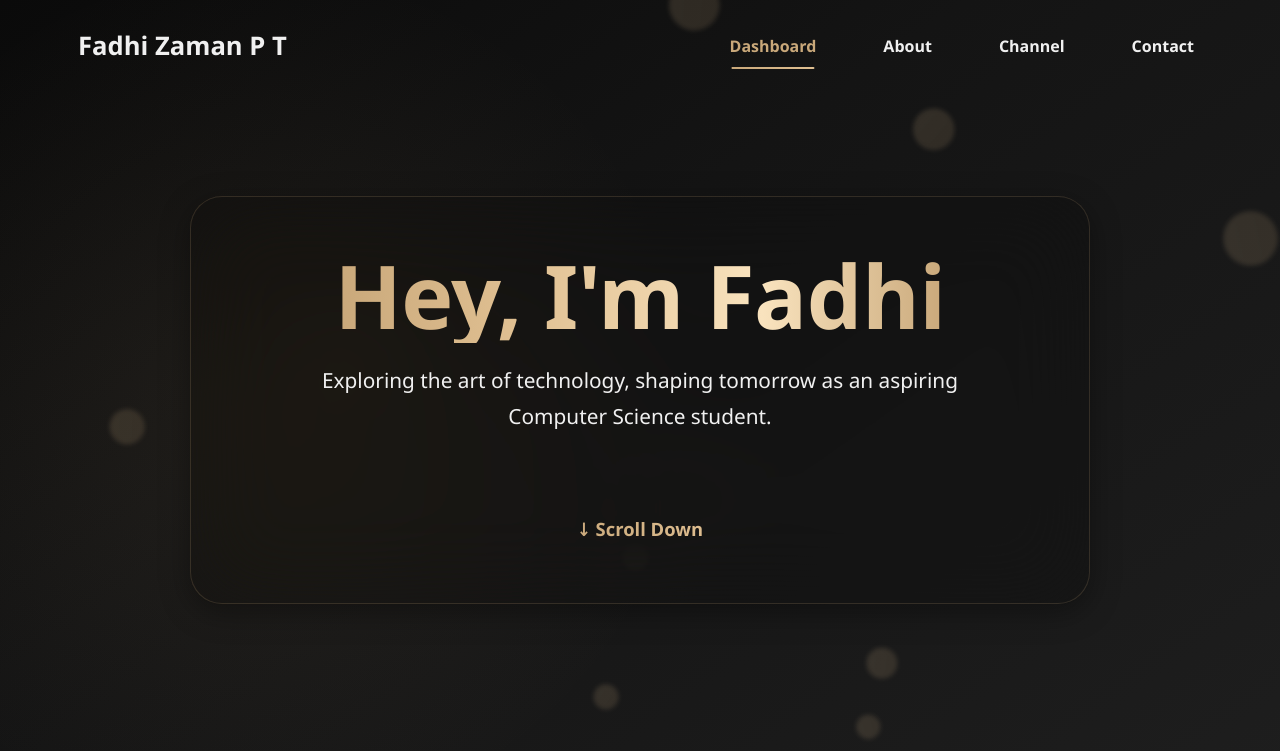
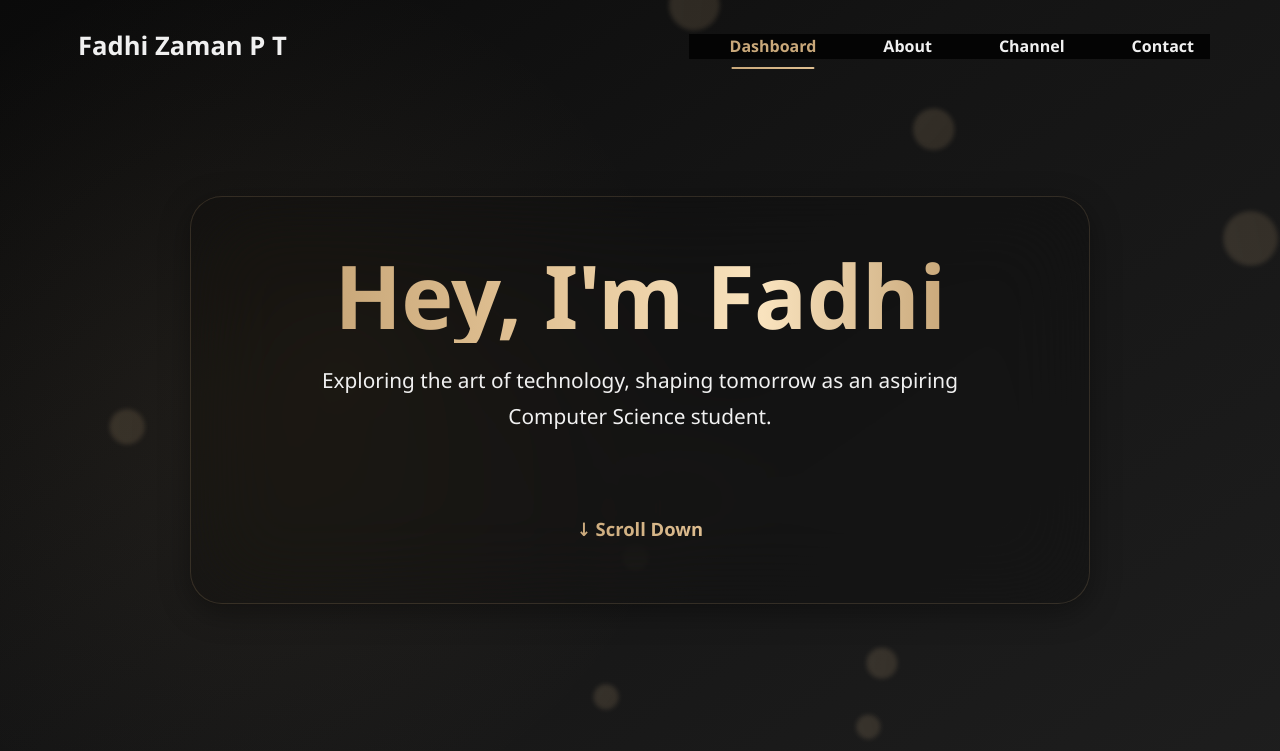
Before and after one commit to fadhizamanpt/fadhizamanpt, a plain HTML site: page index.html in a window 1280 px wide. Shown: the top 751 px of the page. Drawn offline with Linux system fonts and the light colour scheme.

Commit message:
Update style.css

```diff
--- a/style.css
+++ b/style.css
@@ -1015,3 +1015,11 @@ section {
   width: calc(20px + random(40px));
   height: calc(20px + random(40px));
 }
+footer {
+  display: none !important;
+}
+.nav-links {
+  background: rgba(5, 5, 5, 0.98) !important; /* almost solid black tint */
+  backdrop-filter: none !important;
+  -webkit-backdrop-filter: none !important;
+}
```
